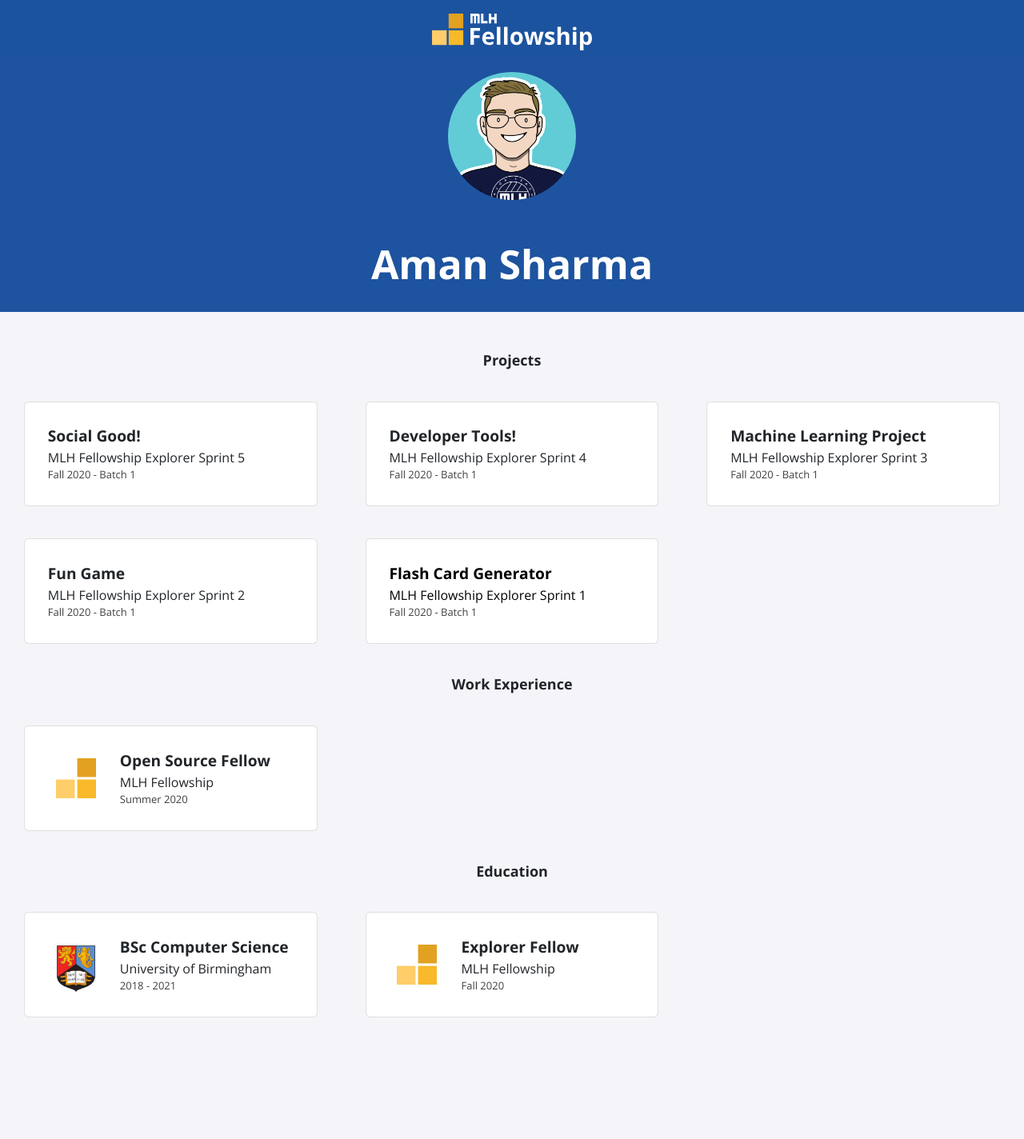
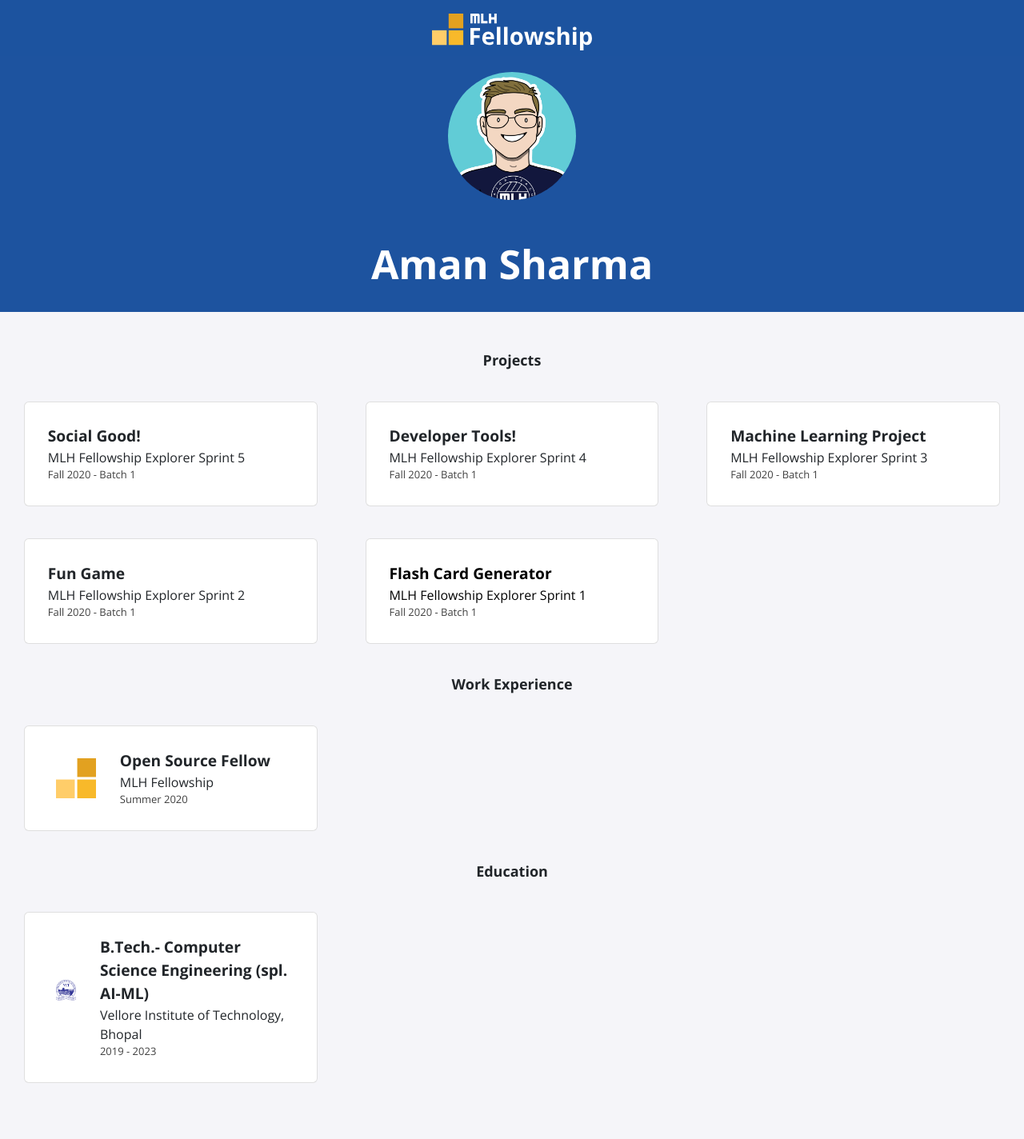
Before and after one commit to amansharma2910/amansharma2910.github.io, a Jekyll site: the page built from index.html, in a window 1280 px wide. Shown: the whole page at 80% size. Built offline with Jekyll 4.4.1, drawn with Linux system fonts in a browser that asks for light colours; nearby versions of some CDN libraries; before the commit the page ends 1342 px from its top, so only the background shows below that.

Commit message:
Changed education

```diff
--- a/_data/education.yml
+++ b/_data/education.yml
@@ -1,9 +1,9 @@
-- course: BSc Computer Science
-  institute: University of Birmingham
-  dates: 2018 - 2021
-  logo: uob.png
+- course: B.Tech.- Computer Science Engineering (spl. AI-ML)
+  institute: Vellore Institute of Technology, Bhopal
+  dates: 2019 - 2023
+  logo: vit.png
 
-- course: Explorer Fellow
-  institute: MLH Fellowship
-  dates: Fall 2020
-  logo: fellowship.svg
+# - course: Explorer Fellow
+#   institute: MLH Fellowship
+#   dates: Fall 2020
+#   logo: fellowship.svg
```
Also changed, not shown: assets/img/education/vit.png (added).
